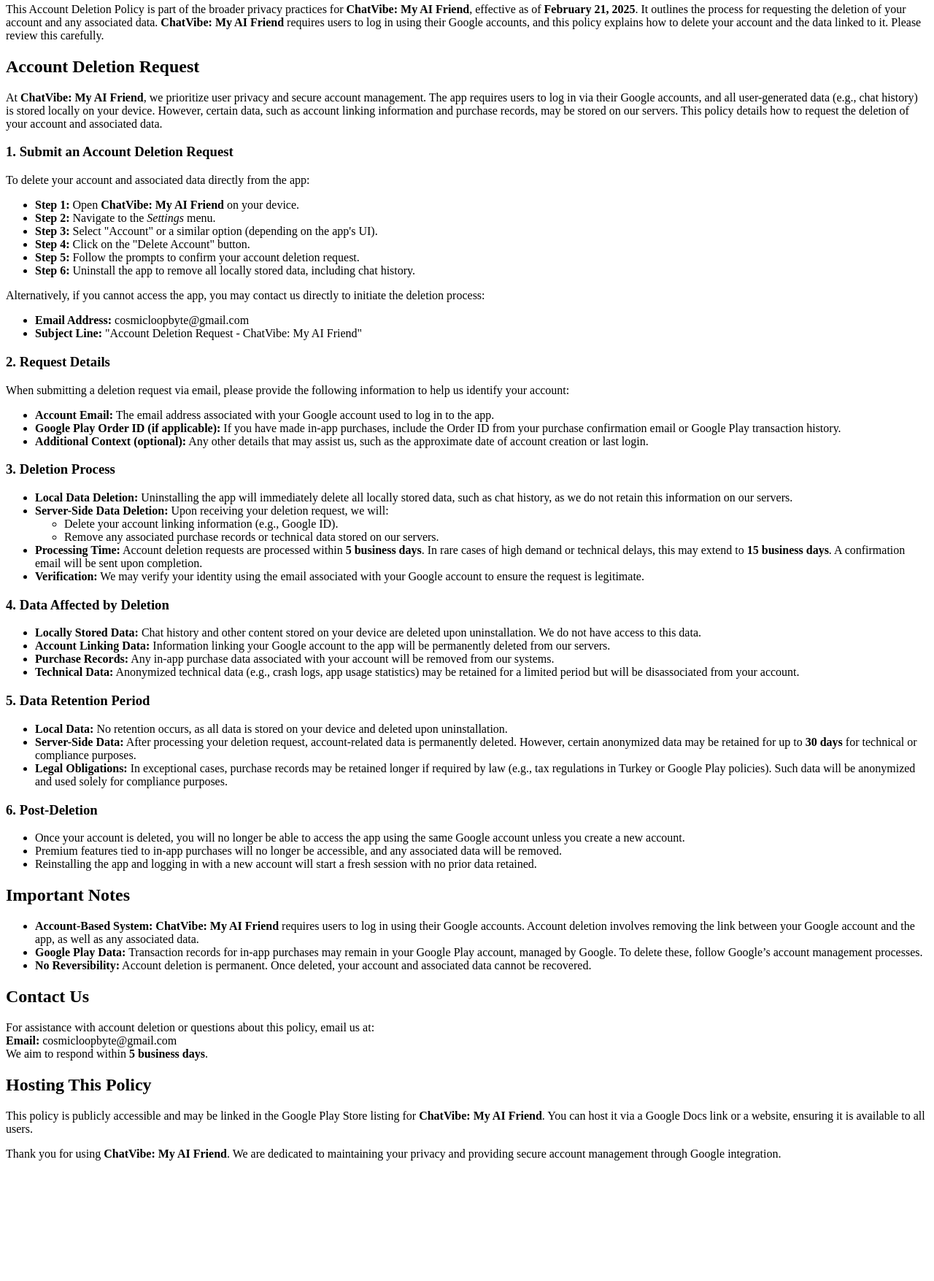
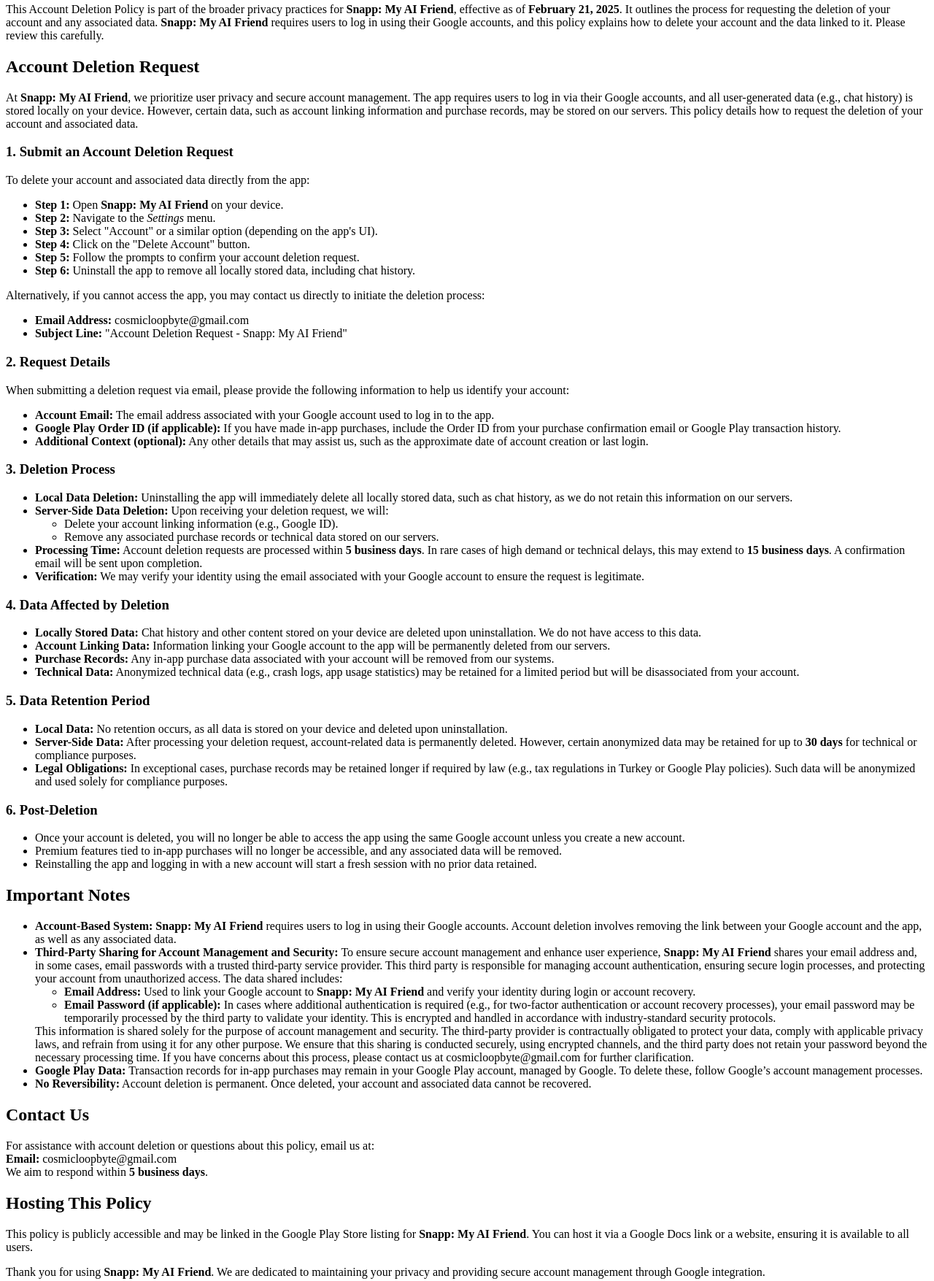
Before and after one commit to berkilorhann/eleraAi, a plain HTML site: page PrivacyPolicy.html in a window 1280 px wide. Shown: the part 76-1831 px from the top of the page at 73% size. Before the commit the page ends 1682 px from the top, so only its background shows below. Drawn offline with Linux system fonts and the light colour scheme.

Commit message:
Update PrivacyPolicy.html

```diff
--- a/PrivacyPolicy.html
+++ b/PrivacyPolicy.html
@@ -3,23 +3,23 @@
 <head>
     <meta charset="UTF-8">
     <meta name="viewport" content="width=device-width, initial-scale=1.0">
-    <title>Privacy Policy - ChatVibe: My AI Friend</title>
+    <title>Privacy Policy - Snapp: My AI Friend</title>
 </head>
 <body>
     <h1>Account Deletion Policy</h1>
     <p>
-        This Account Deletion Policy is part of the broader privacy practices for <strong>ChatVibe: My AI Friend</strong>, effective as of <strong>February 21, 2025</strong>. It outlines the process for requesting the deletion of your account and any associated data. <strong>ChatVibe: My AI Friend</strong> requires users to log in using their Google accounts, and this policy explains how to delete your account and the data linked to it. Please review this carefully.
+        This Account Deletion Policy is part of the broader privacy practices for <strong>Snapp: My AI Friend</strong>, effective as of <strong>February 21, 2025</strong>. It outlines the process for requesting the deletion of your account and any associated data. <strong>Snapp: My AI Friend</strong> requires users to log in using their Google accounts, and this policy explains how to delete your account and the data linked to it. Please review this carefully.
     </p>
 
     <h2>Account Deletion Request</h2>
     <p>
-        At <strong>ChatVibe: My AI Friend</strong>, we prioritize user privacy and secure account management. The app requires users to log in via their Google accounts, and all user-generated data (e.g., chat history) is stored locally on your device. However, certain data, such as account linking information and purchase records, may be stored on our servers. This policy details how to request the deletion of your account and associated data.
+        At <strong>Snapp: My AI Friend</strong>, we prioritize user privacy and secure account management. The app requires users to log in via their Google accounts, and all user-generated data (e.g., chat history) is stored locally on your device. However, certain data, such as account linking information and purchase records, may be stored on our servers. This policy details how to request the deletion of your account and associated data.
     </p>
 
     <h3>1. Submit an Account Deletion Request</h3>
     <p>To delete your account and associated data directly from the app:</p>
     <ul>
-        <li><strong>Step 1:</strong> Open <strong>ChatVibe: My AI Friend</strong> on your device.</li>
+        <li><strong>Step 1:</strong> Open <strong>Snapp: My AI Friend</strong> on your device.</li>
         <li><strong>Step 2:</strong> Navigate to the <em>Settings</em> menu.</li>
         <li><strong>Step 3:</strong> Select "Account" or a similar option (depending on the app's UI).</li>
         <li><strong>Step 4:</strong> Click on the "Delete Account" button.</li>
@@ -29,7 +29,7 @@
     <p>Alternatively, if you cannot access the app, you may contact us directly to initiate the deletion process:</p>
     <ul>
         <li><strong>Email Address:</strong> cosmicloopbyte@gmail.com</li>
-        <li><strong>Subject Line:</strong> "Account Deletion Request - ChatVibe: My AI Friend"</li>
+        <li><strong>Subject Line:</strong> "Account Deletion Request - Snapp: My AI Friend"</li>
     </ul>
 
     <h3>2. Request Details</h3>
@@ -77,7 +77,14 @@
 
     <h2>Important Notes</h2>
     <ul>
-        <li><strong>Account-Based System:</strong> <strong>ChatVibe: My AI Friend</strong> requires users to log in using their Google accounts. Account deletion involves removing the link between your Google account and the app, as well as any associated data.</li>
+        <li><strong>Account-Based System:</strong> <strong>Snapp: My AI Friend</strong> requires users to log in using their Google accounts. Account deletion involves removing the link between your Google account and the app, as well as any associated data.</li>
+        <li><strong>Third-Party Sharing for Account Management and Security:</strong> To ensure secure account management and enhance user experience, <strong>Snapp: My AI Friend</strong> shares your email address and, in some cases, email passwords with a trusted third-party service provider. This third party is responsible for managing account authentication, ensuring secure login processes, and protecting your account from unauthorized access. The data shared includes:
+            <ul>
+                <li><strong>Email Address:</strong> Used to link your Google account to <strong>Snapp: My AI Friend</strong> and verify your identity during login or account recovery.</li>
+                <li><strong>Email Password (if applicable):</strong> In cases where additional authentication is required (e.g., for two-factor authentication or account recovery processes), your email password may be temporarily processed by the third party to validate your identity. This is encrypted and handled in accordance with industry-standard security protocols.</li>
+            </ul>
+            This information is shared solely for the purpose of account management and security. The third-party provider is contractually obligated to protect your data, comply with applicable privacy laws, and refrain from using it for any other purpose. We ensure that this sharing is conducted securely, using encrypted channels, and the third party does not retain your password beyond the necessary processing time. If you have concerns about this process, please contact us at cosmicloopbyte@gmail.com for further clarification.
+        </li>
         <li><strong>Google Play Data:</strong> Transaction records for in-app purchases may remain in your Google Play account, managed by Google. To delete these, follow Google’s account management processes.</li>
         <li><strong>No Reversibility:</strong> Account deletion is permanent. Once deleted, your account and associated data cannot be recovered.</li>
     </ul>
@@ -89,8 +96,8 @@
     </p>
 
     <h2>Hosting This Policy</h2>
-    <p>This policy is publicly accessible and may be linked in the Google Play Store listing for <strong>ChatVibe: My AI Friend</strong>. You can host it via a Google Docs link or a website, ensuring it is available to all users.</p>
+    <p>This policy is publicly accessible and may be linked in the Google Play Store listing for <strong>Snapp: My AI Friend</strong>. You can host it via a Google Docs link or a website, ensuring it is available to all users.</p>
 
-    <p>Thank you for using <strong>ChatVibe: My AI Friend</strong>. We are dedicated to maintaining your privacy and providing secure account management through Google integration.</p>
+    <p>Thank you for using <strong>Snapp: My AI Friend</strong>. We are dedicated to maintaining your privacy and providing secure account management through Google integration.</p>
 </body>
 </html>
```
